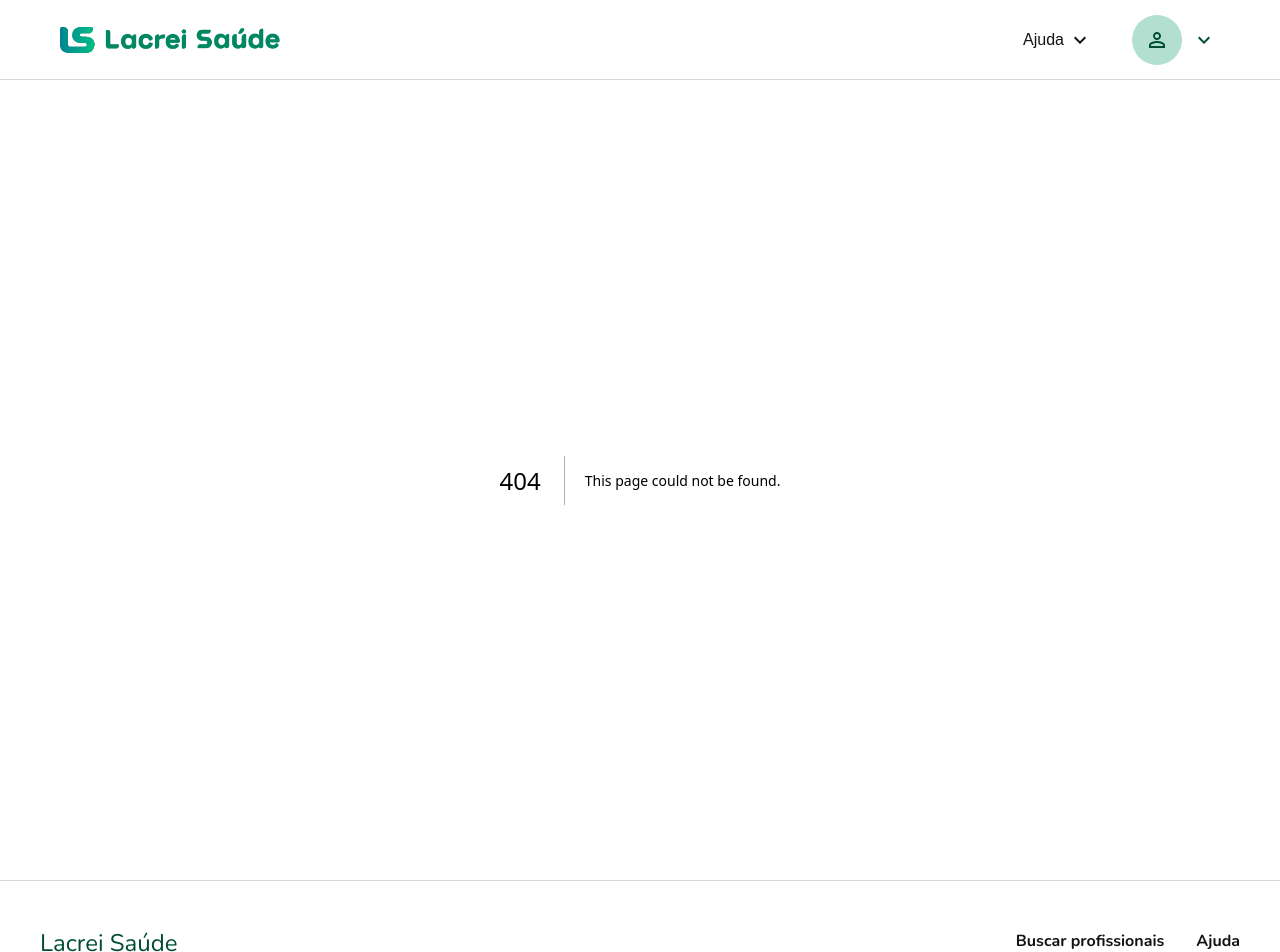
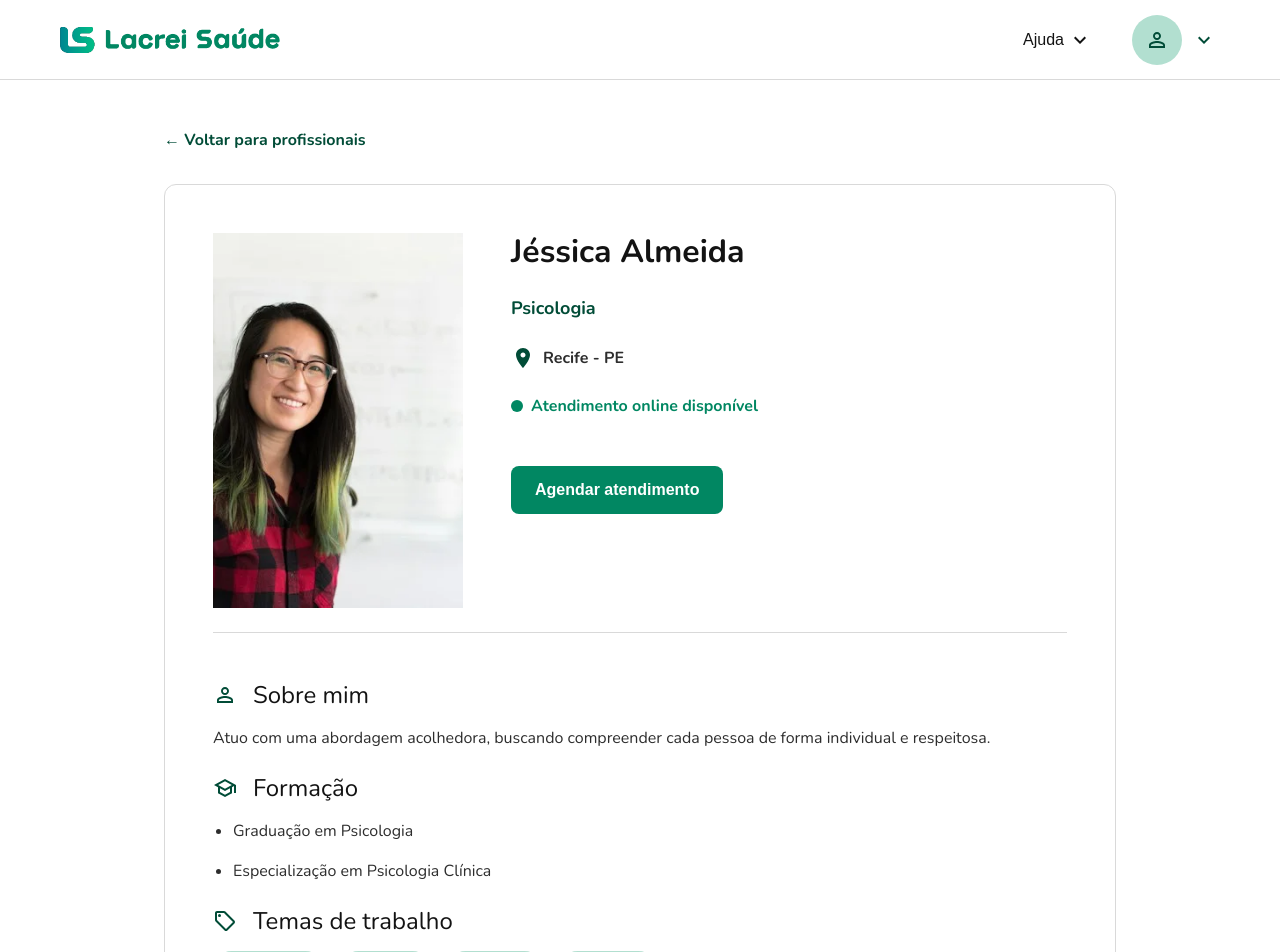
Before and after one commit to Renatolbn/lacrei-saude-frontend, a Next.js app: page /professionals/1 in a window 1280 px wide. Before the commit this address had no page. Shown: the top 952 px of the page. Built offline with nearby package versions, Linux system fonts and the light colour scheme.

Commit message:
feat: adiciona página de perfil e agendamento

```diff
--- /dev/null
+++ b/src/app/components/ProfileActions.tsx
@@ -0,0 +1,45 @@
+"use client";
+
+import { useEffect, useState } from "react";
+import ScheduleButton from "./ScheduleButton";
+import Toast from "./Toast";
+import styled from "styled-components";
+import { spacing } from "../styles/tokens";
+
+const ProfileActionsContainer = styled.div`
+  width: 100%;
+  margin-top: ${spacing.md};
+  display: flex;
+  flex-direction: column;
+  align-items: flex-start;
+
+  @media (max-width: 768px) {
+    align-items: center;
+  }
+`;
+
+export default function ProfileActions() {
+  const [showToast, setShowToast] = useState(false);
+
+  useEffect(() => {
+    if (!showToast) return;
+
+    const timer = setTimeout(() => {
+      setShowToast(false);
+    }, 3000);
+
+    return () => clearTimeout(timer);
+  }, [showToast]);
+
+  const handleSchedule = () => {
+    setShowToast(true);
+  };
+
+  return (
+    <ProfileActionsContainer>
+      <ScheduleButton onSchedule={handleSchedule} />
+
+      {showToast && <Toast />}
+    </ProfileActionsContainer>
+  );
+}
--- /dev/null
+++ b/src/app/components/ScheduleButton.tsx
@@ -0,0 +1,49 @@
+"use client";
+
+
+import styled from "styled-components";
+import { colors, typography } from "../styles/tokens";
+
+
+const ScheduleButton = styled.button`
+  min-height: 48px;
+  padding: 0 24px;
+
+  border: none;
+  border-radius: 8px;
+
+  background: ${colors.emerald60};
+  color: ${colors.white};
+
+  font-size: ${typography.textBase.fontSize};
+  font-weight: ${typography.textBaseHigh200.fontWeight};
+  line-height: ${typography.textBase.lineHeight};
+
+  cursor: pointer;
+
+  &:hover {
+    background: ${colors.emerald80};
+  }
+
+  &:focus-visible {
+    outline: 2px solid ${colors.emerald80};
+    outline-offset: 2px;
+  }
+`;
+
+type ScheduleButtonProps = {
+  onSchedule: () => void;
+};
+
+export default function ScheduleButtonContent({
+  onSchedule,
+}: ScheduleButtonProps) {
+  return (
+    <>
+      <ScheduleButton type="button" onClick={onSchedule}>
+        Agendar atendimento
+      </ScheduleButton>
+
+    </>
+  );
+}
--- /dev/null
+++ b/src/app/components/Toast.tsx
@@ -0,0 +1,24 @@
+import styled from "styled-components";
+import { colors, typography, spacing } from "../styles/tokens";
+
+const ToastContainer = styled.div`
+  width: 70%;
+  margin: ${spacing.md} auto 0;
+  padding: ${spacing.md};
+
+  border: 1px solid ${colors.emerald60};
+  border-radius: 12px;
+
+  background: ${colors.backgroundSuccess};
+  color: ${colors.emerald80};
+
+  text-align: center;
+
+  @media (max-width: 768px) {
+    width: 100%;
+  }
+`;
+
+export default function Toast() {
+  return <ToastContainer>Agendamento realizado com sucesso!</ToastContainer>;
+}
--- /dev/null
+++ b/src/app/professionals/[id]/page.tsx
@@ -0,0 +1,277 @@
+import { professionals } from "../../data/professionals";
+import ProfileActions from "../../components/ProfileActions";
+import Link from "next/link";
+import styled from "styled-components";
+import { colors, typography, spacing } from "../../styles/tokens";
+import LocationOnIcon from "@mui/icons-material/LocationOn";
+import PersonOutlineOutlinedIcon from "@mui/icons-material/PersonOutlineOutlined";
+import SchoolOutlinedIcon from "@mui/icons-material/SchoolOutlined";
+import LocalOfferOutlinedIcon from "@mui/icons-material/LocalOfferOutlined";
+type Props = {
+  params: Promise<{
+    id: string;
+  }>;
+};
+
+const ProfileContainer = styled.main`
+  width: 100%;
+  max-width: 1000px;
+  margin: 0 auto;
+  padding: ${spacing.xl} 24px;
+
+  @media (max-width: 768px) {
+    padding: ${spacing.md} 16px;
+  }
+`;
+
+const ProfileCard = styled.article`
+  width: 100%;
+  padding: ${spacing.xl};
+  border: 1px solid ${colors.borderDefault};
+  border-radius: 12px;
+  background: ${colors.white};
+
+  @media (max-width: 768px) {
+    padding: ${spacing.md};
+  }
+`;
+
+const BackLink = styled(Link)`
+  display: inline-flex;
+  align-items: center;
+  color: ${colors.emerald80};
+  font-size: ${typography.textBase.fontSize};
+  font-weight: ${typography.textBaseHigh200.fontWeight};
+  line-height: ${typography.textBase.lineHeight};
+  margin-bottom: ${spacing.lg};
+
+  &:hover {
+    text-decoration: underline;
+  }
+
+  &:focus-visible {
+    outline: 2px solid ${colors.emerald80};
+    outline-offset: 4px;
+    border-radius: 4px;
+  }
+`;
+
+const ProfileHeader = styled.div`
+  display: flex;
+  align-items: flex-start;
+  gap: ${spacing.xl};
+
+  @media (max-width: 768px) {
+    flex-direction: column;
+    align-items: center;
+    gap: ${spacing.md};
+  }
+`;
+
+const ProfileImageContent = styled.img`
+  width: 250px;
+  height: 375px;
+  max-width: 100%;
+  object-fit: cover;
+
+  @media (max-width: 768px) {
+    width: 200px;
+    height: 300px;
+  }
+`;
+
+const ProfileInfo = styled.div`
+  width: 100%;
+  display: flex;
+  flex-direction: column;
+  align-items: flex-start;
+  gap: ${spacing.md};
+
+  @media (max-width: 768px) {
+    align-items: center;
+    text-align: center;
+  }
+`;
+
+const ProfileName = styled.h1`
+  color: ${colors.textPrimary};
+  font-size: ${typography.headlineBase.fontSize};
+  font-weight: ${typography.headlineBase.fontWeight};
+  line-height: ${typography.headlineBase.lineHeight};
+`;
+
+const ProfileSpecialty = styled.p`
+  color: ${colors.emerald80};
+  font-size: ${typography.textXl.fontSize};
+  font-weight: ${typography.textXlHigh200.fontWeight};
+  line-height: ${typography.textXl.lineHeight};
+`;
+
+const ProfileLocation = styled.p`
+  display: flex;
+  align-items: center;
+  gap: ${spacing.xs};
+
+  color: ${colors.textSecondary};
+  font-size: ${typography.textBase.fontSize};
+  font-weight: ${typography.textBaseHigh200.fontWeight};
+  line-height: ${typography.textBase.lineHeight};
+
+  svg {
+    color: ${colors.emerald80};
+  }
+`;
+
+const ProfileStatus = styled.p<{ $online: boolean }>`
+  display: flex;
+  align-items: center;
+  gap: ${spacing.xs};
+
+  color: ${colors.emerald60};
+  font-size: ${typography.textBase.fontSize};
+  font-weight: ${typography.textBaseHigh200.fontWeight};
+  line-height: ${typography.textBase.lineHeight};
+
+  &::before {
+    content: "";
+    width: 12px;
+    height: 12px;
+    border-radius: 50%;
+    background: ${(props) =>
+      props.$online ? colors.emerald60 : colors.gray50};
+  }
+`;
+
+const ProfileDescription = styled.p`
+  color: ${colors.textSecondary};
+  font-size: ${typography.textBase.fontSize};
+  line-height: ${typography.textBase.lineHeight};
+`;
+
+const ProfileDetails = styled.section`
+  margin-top: ${spacing.md};
+  padding-top: ${spacing.md};
+  border-top: 1px solid ${colors.borderDefault};
+`;
+
+const ProfileSectionHeader = styled.div`
+  display: flex;
+  align-items: center;
+  gap: ${spacing.sm};
+  margin-top: ${spacing.md};
+  margin-bottom: ${spacing.sm};
+
+  svg {
+    color: ${colors.emerald80};
+  }
+`;
+
+const ProfileSectionTitle = styled.h2`
+  color: ${colors.textPrimary};
+  font-size: ${typography.headlineSm.fontSize};
+  font-weight: ${typography.headlineSm.fontWeight};
+  line-height: ${typography.headlineSm.lineHeight};
+`;
+
+const ProfileFormation = styled.ul`
+  display: flex;
+  flex-direction: column;
+  margin-bottom: ${spacing.sm};
+  gap: ${spacing.sm};
+
+  padding-left: 20px;
+  color: ${colors.textSecondary};
+  font-size: ${typography.textBase.fontSize};
+  line-height: ${typography.textBase.lineHeight};
+`;
+
+const ProfileTopics = styled.div`
+  display: flex;
+  flex-wrap: wrap;
+  gap: ${spacing.sm};
+`;
+
+const ProfileTopic = styled.span`
+  padding: 8px 12px;
+  border-radius: 20px;
+  background: ${colors.backgroundSuccess};
+  color: ${colors.emerald80};
+  font-size: ${typography.textSm.fontSize};
+  font-weight: ${typography.textSm.fontWeight};
+  line-height: ${typography.textSm.lineHeight};
+`;
+
+export default async function ProfessionalPage({ params }: Props) {
+  const { id } = await params;
+
+  const professional = professionals.find(
+    (professional) => professional.id === Number(id),
+  );
+
+  if (!professional) {
+    return <p>Profissional não encontrado!</p>;
+  }
+
+  return (
+    <ProfileContainer>
+      <BackLink href="/">← Voltar para profissionais</BackLink>
+      <ProfileCard>
+        <ProfileHeader>
+          <ProfileImageContent
+            src={professional.image}
+            alt={`Foto de ${professional.name}`}
+            width={250}
+            height={250}
+          />
+
+          <ProfileInfo>
+            <ProfileName>{professional.name}</ProfileName>
+
+            <ProfileSpecialty>{professional.specialty}</ProfileSpecialty>
+
+            <ProfileLocation>
+              <LocationOnIcon aria-hidden="true" />
+              {professional.location}
+            </ProfileLocation>
+
+            <ProfileStatus $online={professional.online}>
+              {professional.online
+                ? "Atendimento online disponível"
+                : "Atendimento presencial"}
+            </ProfileStatus>
+            <ProfileActions />
+          </ProfileInfo>
+        </ProfileHeader>
+
+        <ProfileDetails>
+          <ProfileSectionHeader>
+            <PersonOutlineOutlinedIcon aria-hidden="true" />
+            <ProfileSectionTitle>Sobre mim</ProfileSectionTitle>
+          </ProfileSectionHeader>
+          <ProfileDescription>{professional.about}</ProfileDescription>
+
+          <ProfileSectionHeader>
+            <SchoolOutlinedIcon aria-hidden="true" />
+            <ProfileSectionTitle>Formação</ProfileSectionTitle>
+          </ProfileSectionHeader>
+
+          <ProfileFormation>
+            {professional.formation.map((item) => (
+              <li key={item}>{item}</li>
+            ))}
+          </ProfileFormation>
+          <ProfileSectionHeader>
+            <LocalOfferOutlinedIcon aria-hidden="true" />
+            <ProfileSectionTitle>Temas de trabalho</ProfileSectionTitle>
+          </ProfileSectionHeader>
+
+          <ProfileTopics>
+            {professional.workTopics.map((topic) => (
+              <ProfileTopic key={topic}>{topic}</ProfileTopic>
+            ))}
+          </ProfileTopics>
+        </ProfileDetails>
+      </ProfileCard>
+    </ProfileContainer>
+  );
+}
```
